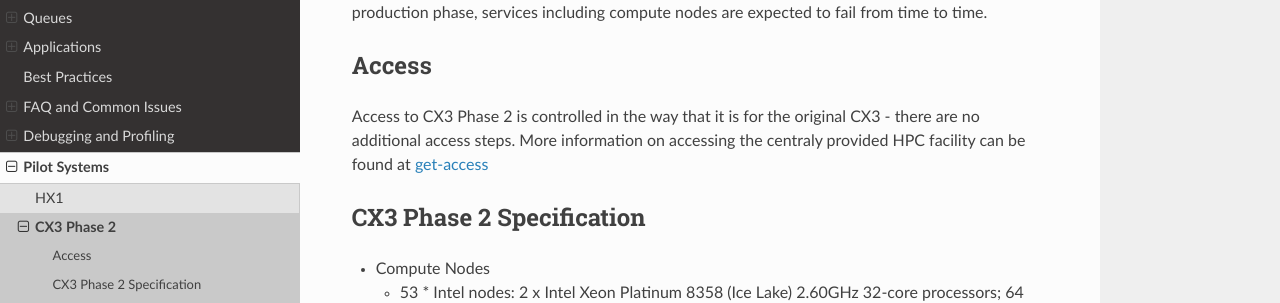
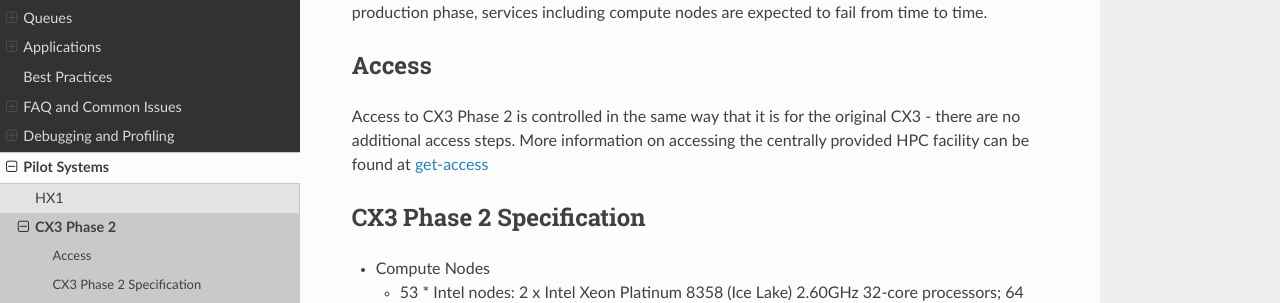
Before and after one commit to ImperialCollegeLondon/icl-rcs-user-guide, an MkDocs documentation site: the page built from docs/hpc/pilot/cx3-phase2.md, in a window 1280 px wide and 900 px high, scrolled down 301 px. Shown: the part 151-454 px from the top of the window. Built offline with MkDocs 1.6.1, drawn with Linux system fonts in a browser that asks for light colours; nearby versions of some CDN libraries.

Commit message:
Update docs/hpc/pilot/cx3-phase2.md
Co-authored-by: David Hempston <cyber_veio@hotmail.com>

```diff
--- a/docs/hpc/pilot/cx3-phase2.md
+++ b/docs/hpc/pilot/cx3-phase2.md
@@ -9,7 +9,7 @@ CX3 Phase 2 is a project to migrate the CX3 HPC system to a new server managemen
 The purpose of this document is to provide information on how to use CX Phase 2, particularly those differences as compared to the original CX3. Please remember that as this service is in a pre-production phase, services including compute nodes are expected to fail from time to time.
 
 ## Access
-Access to CX3 Phase 2 is controlled in the way that it is for the original CX3 - there are no additional access steps. More information on accessing the centraly provided HPC facility can be found at [get-access](https://www.imperial.ac.uk/admin-services/ict/self-service/research-support/rcs/get-access/)
+Access to CX3 Phase 2 is controlled in the same way that it is for the original CX3 - there are no additional access steps. More information on accessing the centrally provided HPC facility can be found at [get-access](https://www.imperial.ac.uk/admin-services/ict/self-service/research-support/rcs/get-access/)
 
 ## CX3 Phase 2 Specification
 
```
